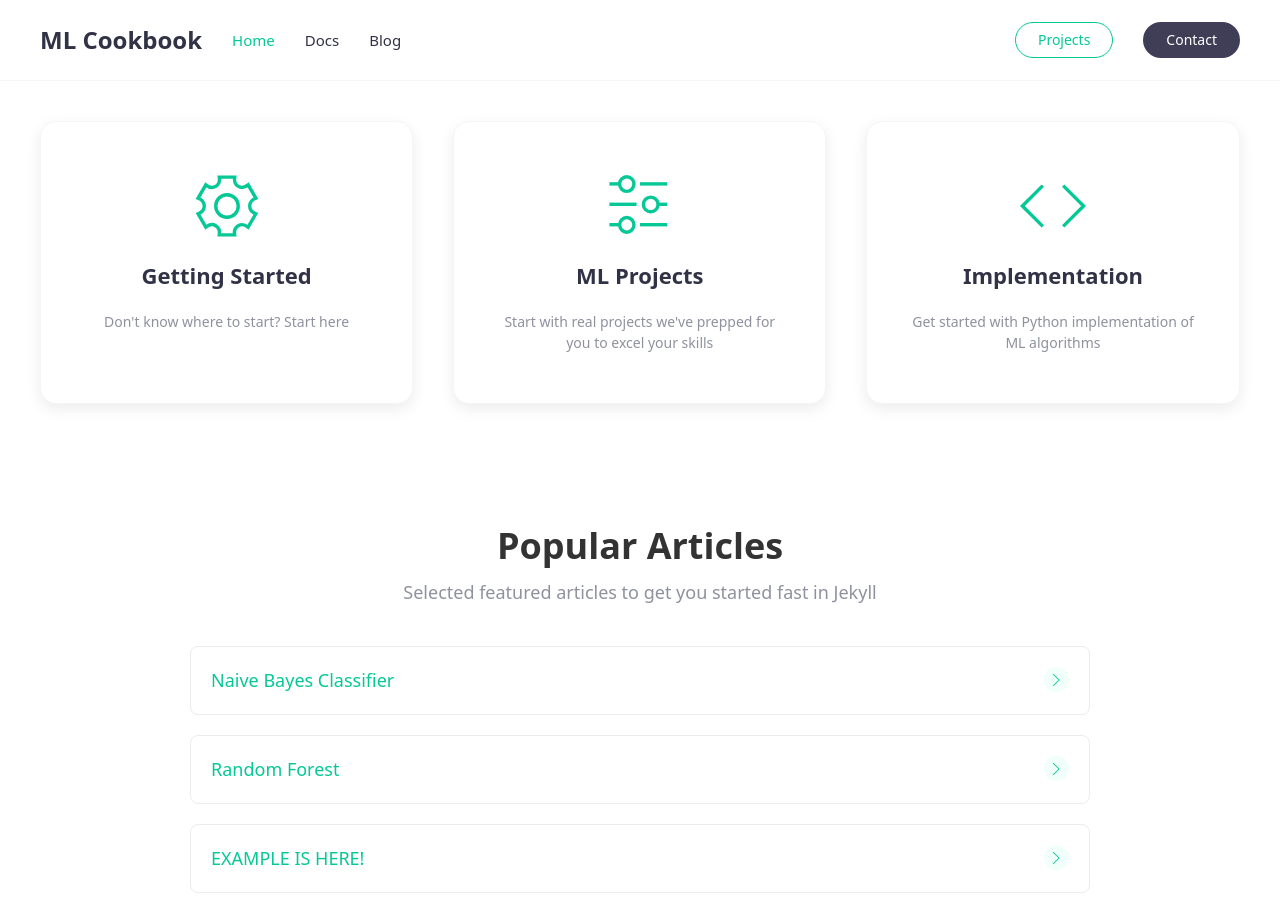
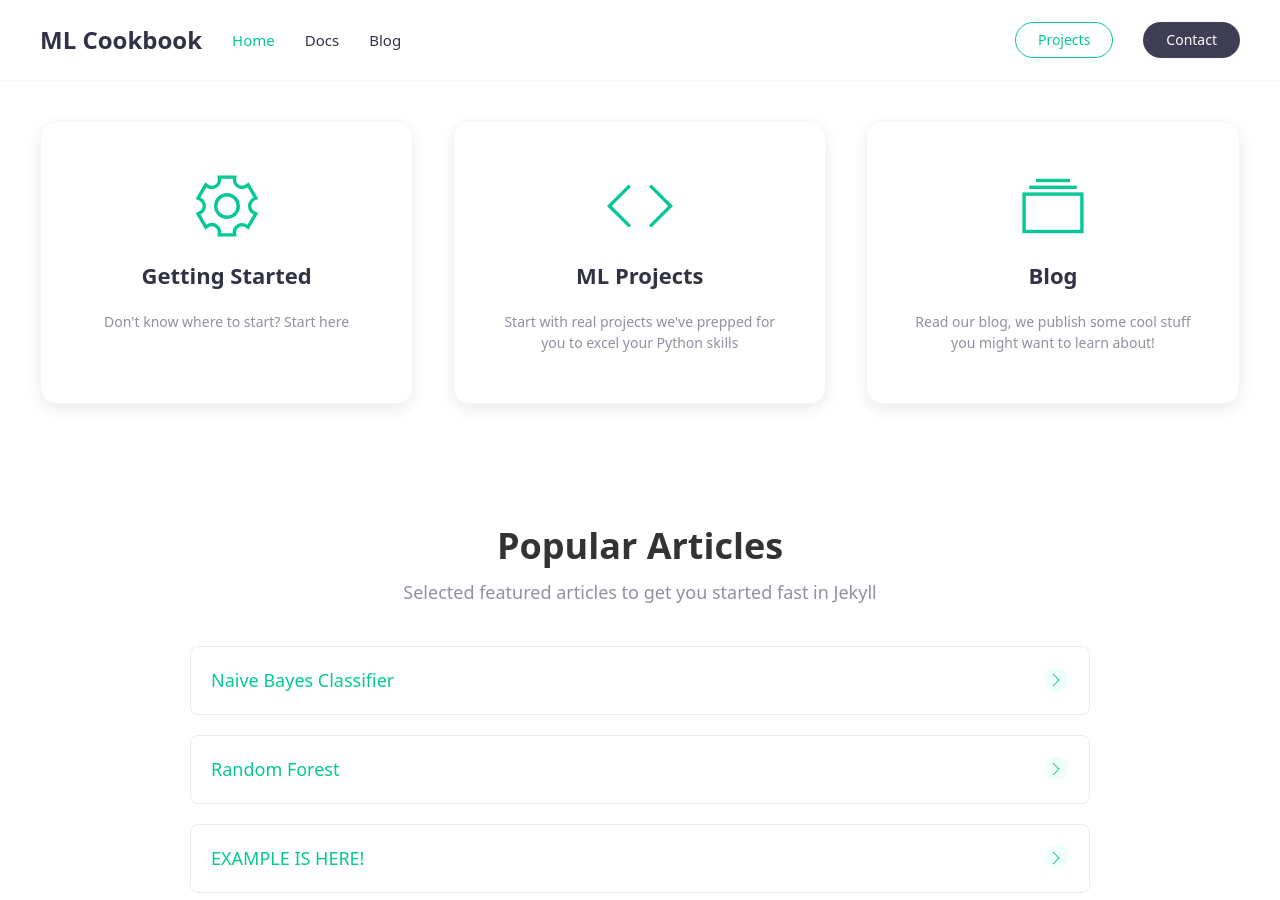
Before and after one commit to the-learning-machine/ml-book.com, a Jekyll site: the page built from index.md, in a window 1280 px wide and 900 px high, scrolled down 769 px. Built offline with Jekyll 4.4.1, drawn with Linux system fonts in a browser that asks for light colours.

Commit message:
boxes on the main page

```diff
--- a/_data/navigation_boxes.yml
+++ b/_data/navigation_boxes.yml
@@ -6,11 +6,11 @@
   doc: mindmap
 
 - title: ML Projects
-  desc: Start with real projects we've prepped for you to excel your skills
-  icon: settings
-  doc:
+  desc: Start with real projects we've prepped for you to excel your Python skills
+  icon: code
+  project: about
 
-- title: Implementation
-  desc: Get started with Python implementation of ML algorithms
-  icon: code
-  doc:
+- title: Blog
+  desc: Read our blog, we publish some cool stuff you might want to learn about!
+  icon: album
+  blog:
```
